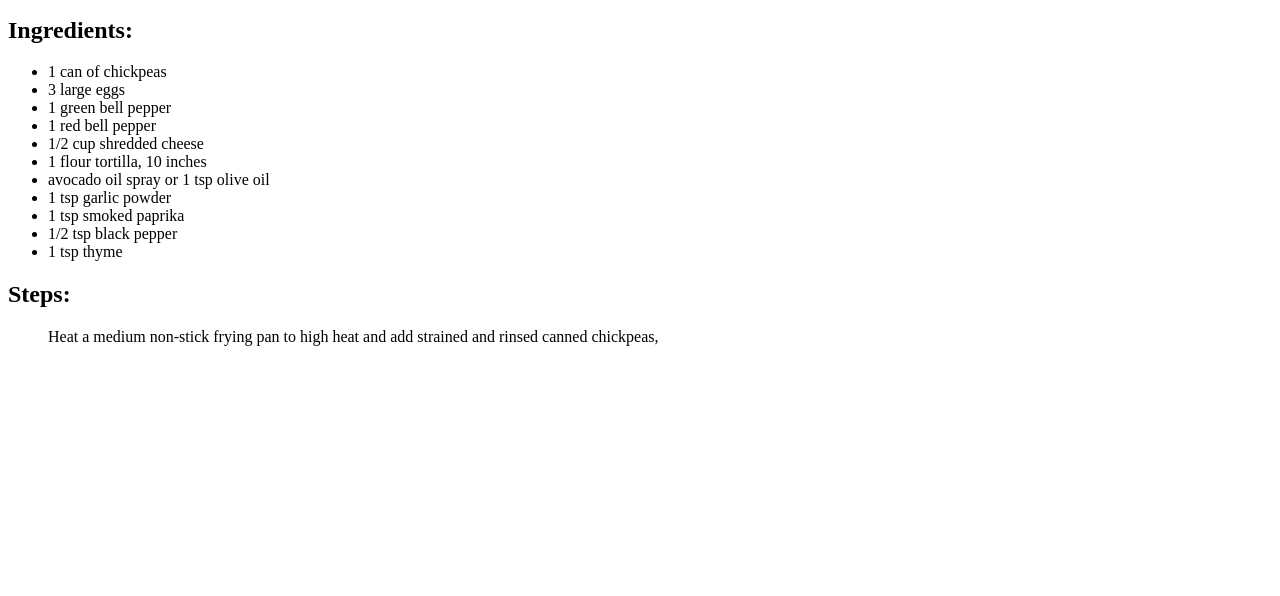
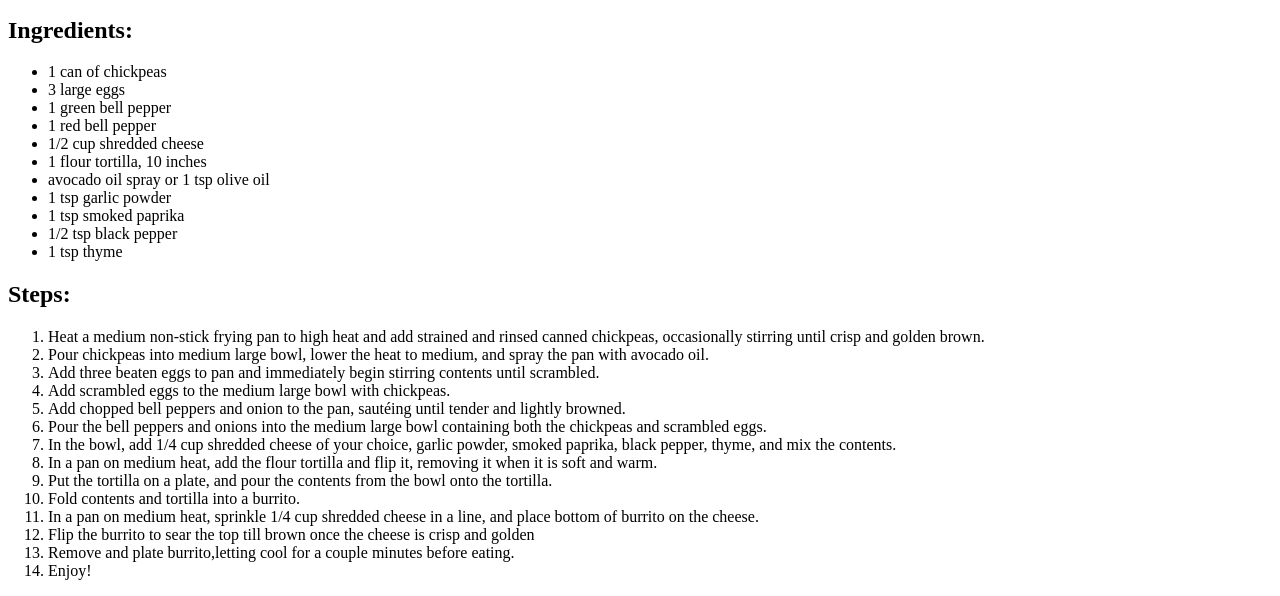
Before and after one commit to SetAlf/odin-recipes, a plain HTML site: page recipes/burrito.html in a window 1280 px wide. Shown: the part 450-1046 px from the top of the page. Before the commit the page ends 812 px from the top, so only its background shows below. Drawn offline with Linux system fonts and the light colour scheme.

Commit message:
Finish recipe steps for burrito

```diff
--- a/recipes/burrito.html
+++ b/recipes/burrito.html
@@ -27,8 +27,32 @@
         <li>1 tsp thyme</li>
     </ul>
     <h2>Steps:</h2>
-    <ol>Heat a medium non-stick frying pan to high heat and add
-        strained and rinsed canned chickpeas,
+    <ol><li>Heat a medium non-stick frying pan to high heat and add
+        strained and rinsed canned chickpeas, occasionally stirring until
+        crisp and golden brown.</li>
+        <li>Pour chickpeas into medium large bowl, lower the heat to medium,
+            and spray the pan with avocado oil.</li>
+        <li>Add three beaten eggs to pan and immediately begin stirring contents
+            until scrambled.</li>
+        <li>Add scrambled eggs to the medium large bowl with chickpeas.</li>
+        <li>Add chopped bell peppers and onion to the pan, sautéing
+            until tender and lightly browned.</li>
+        <li>Pour the bell peppers and onions into the medium large bowl containing
+            both the chickpeas and scrambled eggs.</li>
+        <li>In the bowl, add 1/4 cup shredded cheese of your choice, garlic powder,
+             smoked paprika, black pepper, thyme, and mix the contents.
+        </li>
+        <li>In a pan on medium heat, add the flour tortilla and flip it, removing it when it is
+            soft and warm.</li>
+        <li>Put the tortilla on a plate, and pour the contents from the bowl onto
+            the tortilla.</li>
+        <li>Fold contents and tortilla into a burrito.</li>
+        <li>In a pan on medium heat, sprinkle 1/4 cup shredded cheese in a line, and place
+            bottom of burrito on the cheese.</li>
+        <li>Flip the burrito to sear the top till brown once the cheese is crisp and golden</li>
+        <li>Remove and plate burrito,letting cool for a couple minutes before eating. </li>
+        <li>Enjoy!</li>
     </ol>
+
 </body>
 </html>
```
